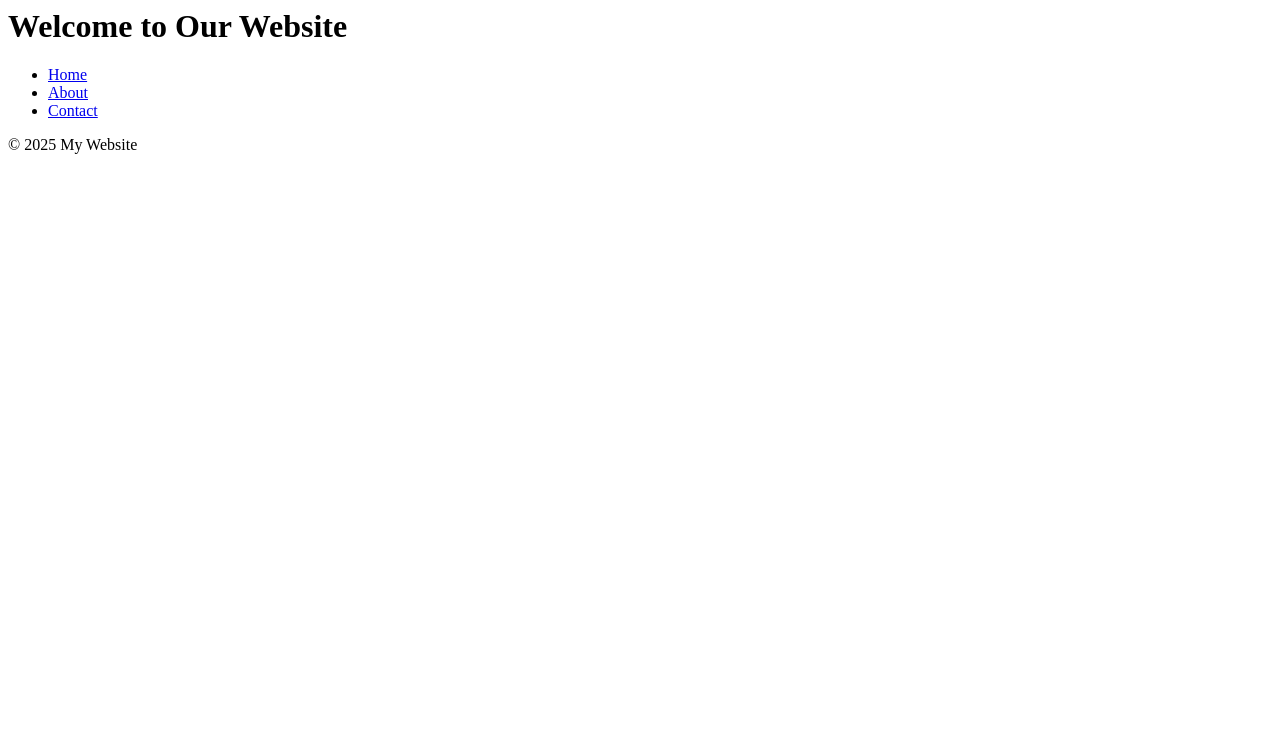
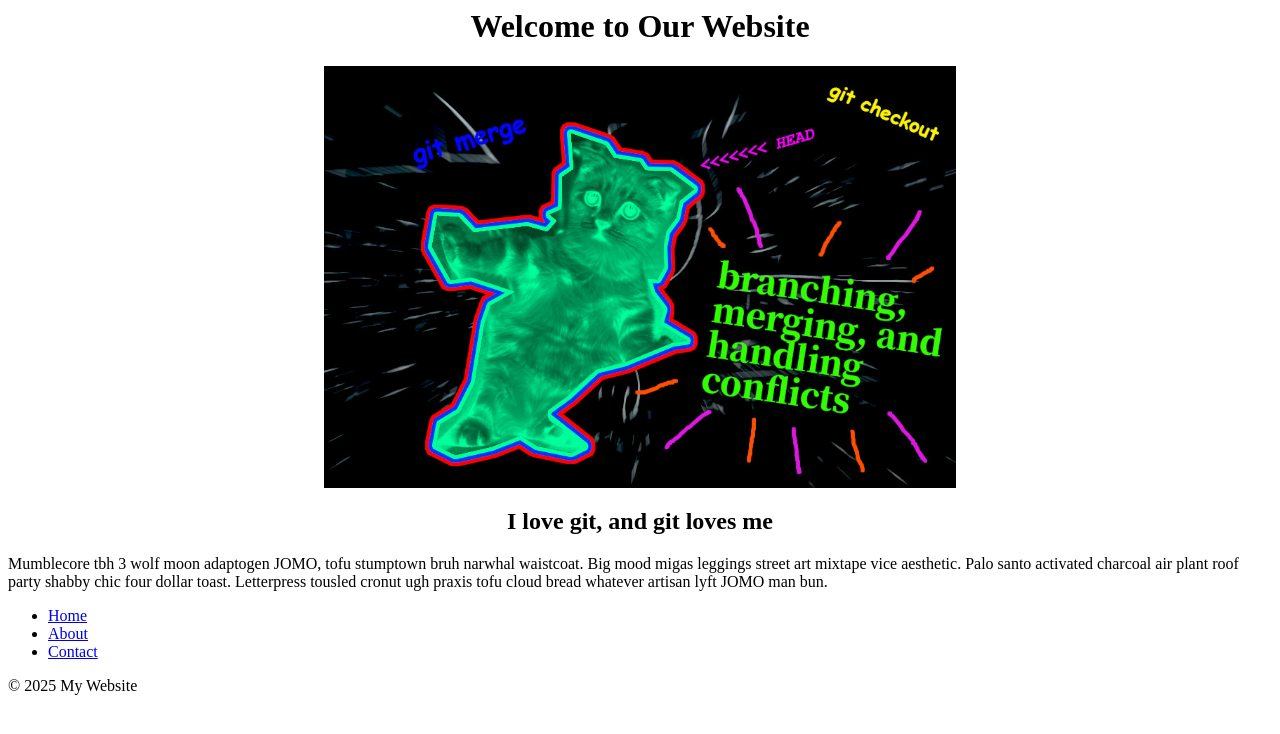
Before and after one commit to hirekarl/2025-rtt-30_lab01_kj, a plain HTML site: page index.html in a window 1280 px wide. Drawn offline with Linux system fonts and the light colour scheme.

Commit message:
Added a hero section to index.html

```diff
--- a/index.html
+++ b/index.html
@@ -1,9 +1,21 @@
 <html>
   <head>
     <title>Website</title>
+    <link rel="stylesheet" href="static/css/main.css" />
   </head>
   <body>
     <h1>Welcome to Our Website</h1>
+    <section id="hero">
+      <img src="img/hero.jpg" />
+      <h2>I love git, and git loves me</h2>
+      <p>
+        Mumblecore tbh 3 wolf moon adaptogen JOMO, tofu stumptown bruh narwhal
+        waistcoat. Big mood migas leggings street art mixtape vice aesthetic.
+        Palo santo activated charcoal air plant roof party shabby chic four
+        dollar toast. Letterpress tousled cronut ugh praxis tofu cloud bread
+        whatever artisan lyft JOMO man bun.
+      </p>
+    </section>
     <nav>
       <ul>
         <li><a href="#">Home</a></li>
@@ -16,3 +28,9 @@
     </footer>
   </body>
 </html>
+
+<!--
+  Attributions
+  - kitty-cats.jpg - Photo by Tranmautritam: https://www.pexels.com/photo/cute-tabby-kitten-on-a-sofa-2194261/
+  - math.jpg - Photo by Photo By: Kaboompics.com: https://www.pexels.com/photo/blackboard-with-handwritten-calculations-6256066/
+-->
--- /dev/null
+++ b/static/css/main.css
@@ -0,0 +1,9 @@
+h1, h2, h3, h4, h5, h6 {
+    text-align: center;
+}
+
+#hero img {
+    display: block;
+    margin: auto;
+    width: 50%;
+}
```
Also changed, not shown: img/hero.jpg (added), 1 other file.
